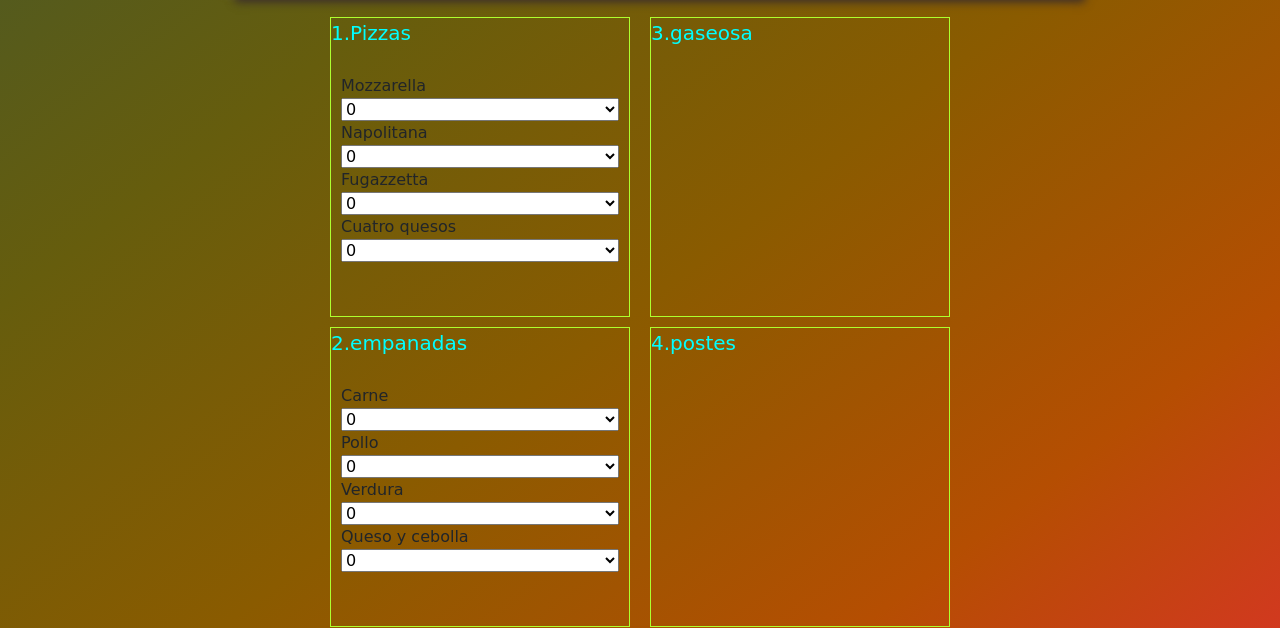
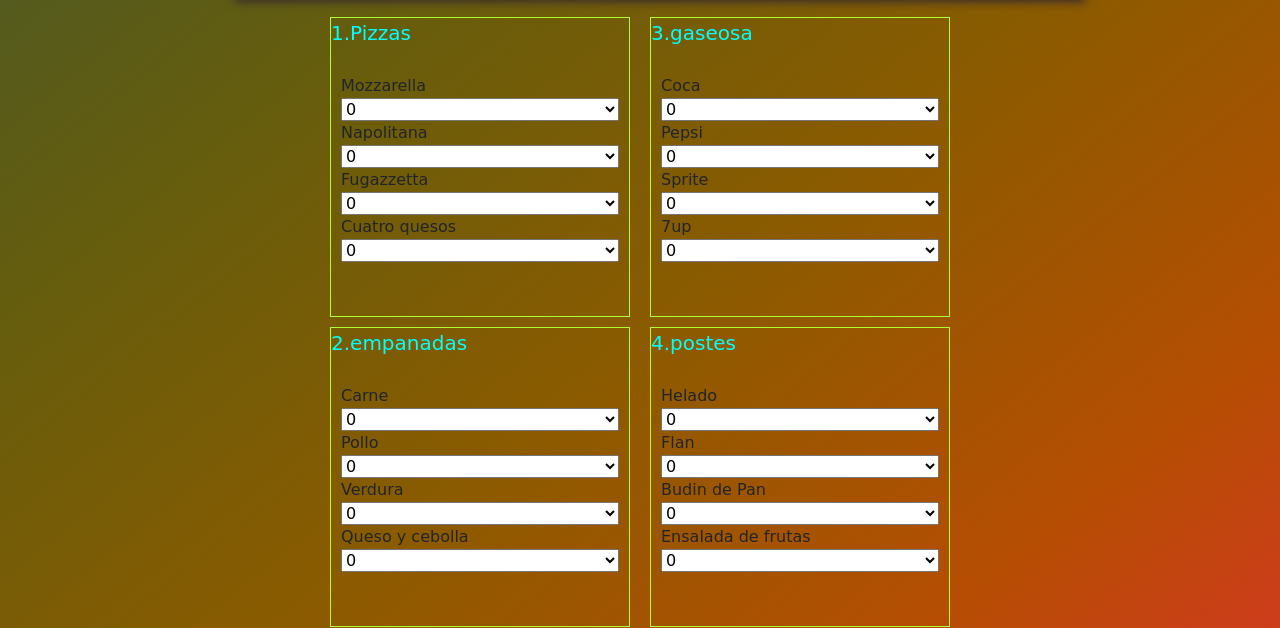
Before and after one commit to FacuDucho/Grids-Flex, a website: page hacetupedido.html in a window 1280 px wide. Shown: the part 184-812 px from the top of the page. Drawn offline with nearby package versions, Linux system fonts and the light colour scheme; a web font is replaced by a local one.

Commit message:
proyecto2

```diff
--- a/hacetupedido.html
+++ b/hacetupedido.html
@@ -122,12 +122,99 @@
         <div>
             <article class="cajas">
                 <p class="titulo_comidas">3.gaseosa</p>
+
+                <div class="caja_dos_estructura">
+                    <label for="Coca">Coca</label>
+                    <select id="Coca">
+                            <option value="0">0</option>
+                            <option value="1">1</option>
+                            <option value="2">2</option>
+                            <option value="3">3</option>
+                            <option value="4">4</option>
+                            <option value="5">5</option>
+                    </select>
+
+                    <label for="Pepsi">Pepsi</label>
+                    <select id="Pepsi">
+                            <option value="0">0</option>
+                            <option value="1">1</option>
+                            <option value="2">2</option>
+                            <option value="3">3</option>
+                            <option value="4">4</option>
+                            <option value="5">5</option>
+                    </select>
+
+                    <label for="Sprite">Sprite</label>
+                    <select id="Sprite">
+                            <option value="0">0</option>
+                            <option value="1">1</option>
+                            <option value="2">2</option>
+                            <option value="3">3</option>
+                            <option value="4">4</option>
+                            <option value="5">5</option>
+                    </select>
+
+                    <label for="7up">7up</label>
+                    <select id="7up">
+                            <option value="0">0</option>
+                            <option value="1">1</option>
+                            <option value="2">2</option>
+                            <option value="3">3</option>
+                            <option value="4">4</option>
+                            <option value="5">5</option>
+                    </select>
+                    </div>
             </article>
             <article class="cajas">
                 <p class="titulo_comidas">4.postes</p>
+
+                <div class="caja_dos_estructura">
+                    <label for="Helado">Helado</label>
+                    <select id="Helado">
+                            <option value="0">0</option>
+                            <option value="1">1</option>
+                            <option value="2">2</option>
+                            <option value="3">3</option>
+                            <option value="4">4</option>
+                            <option value="5">5</option>
+                    </select>
+
+                    <label for="Flan">Flan</label>
+                    <select id="Flan">
+                            <option value="0">0</option>
+                            <option value="1">1</option>
+                            <option value="2">2</option>
+                            <option value="3">3</option>
+                            <option value="4">4</option>
+                            <option value="5">5</option>
+                    </select>
+
+                    <label for="Budin">Budin de Pan</label>
+                    <select id="Budin">
+                            <option value="0">0</option>
+                            <option value="1">1</option>
+                            <option value="2">2</option>
+                            <option value="3">3</option>
+                            <option value="4">4</option>
+                            <option value="5">5</option>
+                    </select>
+
+                    <label for="Ensalada">Ensalada de frutas</label>
+                    <select id="Ensalada">
+                            <option value="0">0</option>
+                            <option value="1">1</option>
+                            <option value="2">2</option>
+                            <option value="3">3</option>
+                            <option value="4">4</option>
+                            <option value="5">5</option>
+                    </select>
+                    </div>
             </article>
         </div>
     </section>
+    <div class="booton_datos">
+        <button type="button" class="btn btn-danger">Enviar</button>
+    </div>
 
     <footer class="footer3">
         <h4>Don Duchovny</h4>
```
Also changed, not shown: views/_hacetupedido.scss (+1 -8 lines).
